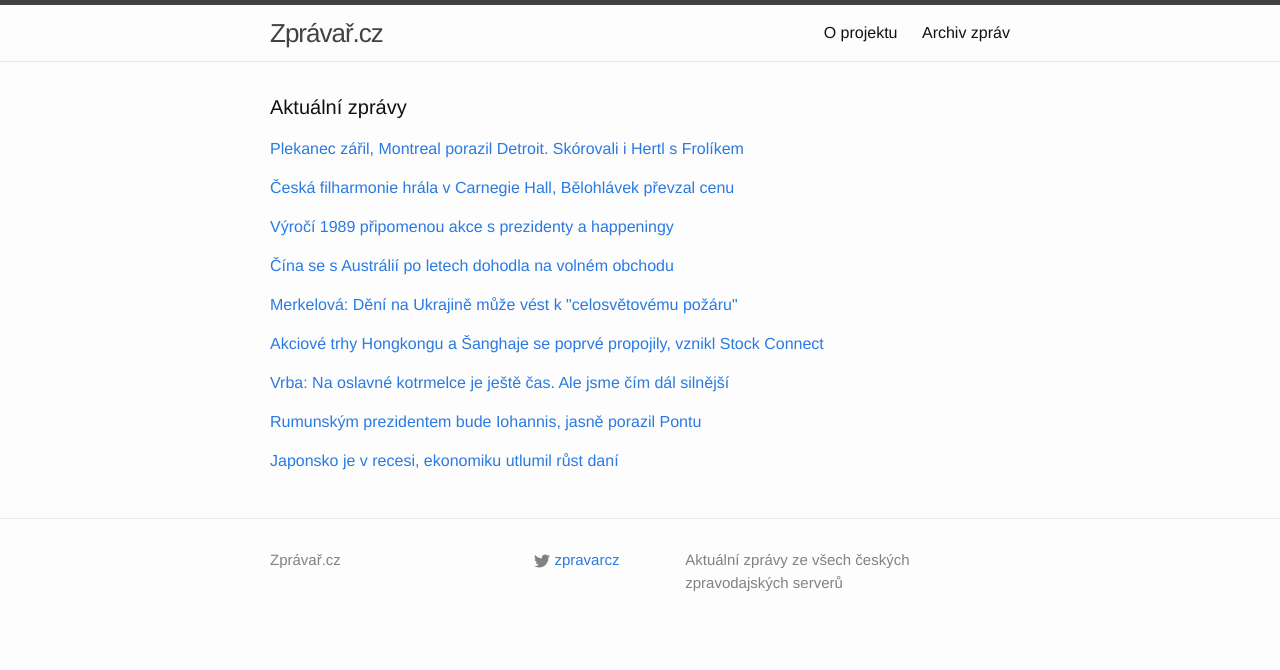
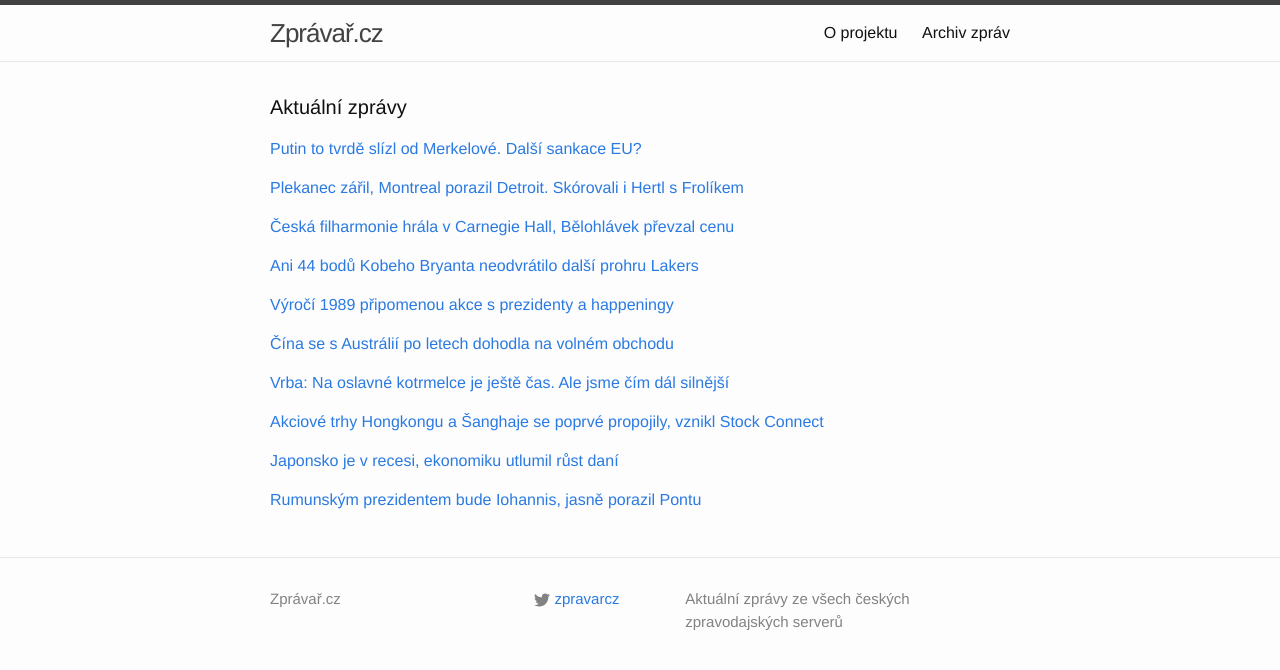
Before and after one commit to adliska/zpravar, a Jekyll site: the page built from index.html, in a window 1280 px wide. Shown: the top 670 px of the page. Built offline with Jekyll 4.4.1, drawn with Linux system fonts in a browser that asks for light colours; some of the changed lines change nothing that is shown.

Commit message:
zpravar news update

```diff
--- a/index.html
+++ b/index.html
@@ -5,8 +5,18 @@ layout: default
 <div class="home">
     <h1 class="page-heading">Aktuální zprávy</h1>
 
-<p><a href="javascript:;" onclick="toggle_visibility('zpravy0')">Plekanec zářil, Montreal porazil Detroit. Skórovali i Hertl s Frolíkem</a></p>
+<p><a href="javascript:;" onclick="toggle_visibility('zpravy0')">Putin to tvrdě slízl od Merkelové. Další sankace EU?</a></p>
 <div id="zpravy0" style="display:none">
+<ul>
+<li><a href=http://www.tyden.cz/rubriky/zahranici/rusko-a-okoli/putin-to-tvrde-slizl-od-merkelove-dalsi-sankace-eu_324476.html>Putin to tvrdě slízl od Merkelové. Další sankace EU? - www.tyden.cz</a></li>
+<li><a href=http://www.lidovky.cz/merkelova-kvuli-ukrajine-nebyvale-ostre-kritizovala-putina-prr-/zpravy-svet.aspx?c=A141117_094440_ln_zahranici_mmu>Merkelová se opřela do Putina: Zpochybňuje celý mírový řád v Evropě  - www.lidovky.cz</a></li>
+<li><a href=http://zahranicni.ihned.cz/rusko/c1-63132790-merkelova-deni-na-ukrajine-muze-vest-k-celosvetovemu-pozaru>Merkelová: Dění na Ukrajině může vést k "celosvětovému požáru" - zahranicni.ihned.cz</a></li>
+<li><a href=http://www.novinky.cz/zahranicni/353688-merkelova-se-nebyvale-ostre-pustila-do-putina.html>Merkelová se nebývale ostře pustila do Putina - www.novinky.cz</a></li>
+<li><a href=http://www.ceskenoviny.cz/zpravy/zpravy/ministri-zahranici-eu-zvazi-dalsi-jmena-na-sankcni-seznam/1148109>Ministři zahraničí EU zváží další jména na sankční seznam - www.ceskenoviny.cz</a></li>
+<li><a href=http://www.ceskenoviny.cz/zpravy/zpravy/merkelova-kvuli-ukrajine-nebyvale-ostre-kritizovala-putina/1148102>Merkelová kvůli Ukrajině nebývale ostře kritizovala Putina - www.ceskenoviny.cz</a></li>
+</ul>
+</div><p><a href="javascript:;" onclick="toggle_visibility('zpravy1')">Plekanec zářil, Montreal porazil Detroit. Skórovali i Hertl s Frolíkem</a></p>
+<div id="zpravy1" style="display:none">
 <ul>
 <li><a href=http://www.tyden.cz/rubriky/sport/hokej/nhl/plekanec-zaril-montreal-porazil-detroit-skorovali-i-hertl-s-frolikem_324477.html>Plekanec zářil, Montreal porazil Detroit. Skórovali i Hertl s Frolíkem - www.tyden.cz</a></li>
 <li><a href=http://www.rozhlas.cz/_zprava/plekanec-reziroval-vitezstvi-montrealu-a-canadiens-jsou-v-cele-nhl--1421301>Plekanec režíroval vítězství Montrealu a Canadiens jsou v čele NHL - www.rozhlas.cz</a></li>
@@ -15,42 +25,36 @@ layout: default
 <li><a href=http://sport.aktualne.cz/hertl-zaridil-vyhru-san-jose-trefili-se-i-plekanec-a-frolik/r~853a924e6e1f11e4aff10025900fea04/>Hertl zařídil výhru San Jose, trefili se i Plekanec a Frolík - sport.aktualne.cz</a></li>
 <li><a href=http://hokej.idnes.cz/plekanec-hertl-a-frolik-skorovali-dlr-/nhl.aspx?c=A141117_065517_nhl_Mkr>Plekanec, Hertl a Frolík skórovali, Pavelec po třech gólech střídal - hokej.idnes.cz</a></li>
 </ul>
-</div><p><a href="javascript:;" onclick="toggle_visibility('zpravy1')">Česká filharmonie hrála v Carnegie Hall, Bělohlávek převzal cenu</a></p>
-<div id="zpravy1" style="display:none">
+</div><p><a href="javascript:;" onclick="toggle_visibility('zpravy2')">Česká filharmonie hrála v Carnegie Hall, Bělohlávek převzal cenu</a></p>
+<div id="zpravy2" style="display:none">
 <ul>
 <li><a href=http://echo24.cz/a/ih3tC>Česká filharmonie hrála v Carnegie Hall, Bělohlávek převzal cenu - echo24.cz</a></li>
 <li><a href=http://art.ihned.cz/klasicka-hudba-a-opera/c1-63132560-ceska-filharmonie-carnegie-hall>Česká filharmonie vystoupila v Carnegie Hall, dvakrát přidávala - art.ihned.cz</a></li>
 <li><a href=http://www.ceskenoviny.cz/zpravy/zpravy/ceska-filharmonie-hrala-v-carnegie-hall-belohlavek-prevzal-cenu/1148070>Česká filharmonie hrála v Carnegie Hall, Bělohlávek převzal cenu - www.ceskenoviny.cz</a></li>
 <li><a href=http://www.rozhlas.cz/_zprava/ceska-filharmonie-zahrala-v-newyorske-carnegie-hall-dvorakovu-novosvetskou--1421273>Česká filharmonie zahrála v newyorské Carnegie Hall Dvořákovu Novosvětskou - www.rozhlas.cz</a></li>
 </ul>
-</div><p><a href="javascript:;" onclick="toggle_visibility('zpravy2')">Výročí 1989 připomenou akce s prezidenty a happeningy </a></p>
-<div id="zpravy2" style="display:none">
+</div><p><a href="javascript:;" onclick="toggle_visibility('zpravy3')">Ani 44 bodů Kobeho Bryanta neodvrátilo další prohru Lakers</a></p>
+<div id="zpravy3" style="display:none">
+<ul>
+<li><a href=http://www.denik.cz/ostatni_sport/ani-44-bodu-kobeho-bryanta-neodvratilo-dalsi-prohru-lakers-20141117.html>Ani 44 bodů Kobeho Bryanta neodvrátilo další prohru Lakers - www.denik.cz</a></li>
+<li><a href=http://sport.idnes.cz/nba-basketbal-souhrn-lakers-kobe-bryant-fck-/basket.aspx?c=A141117_093115_sport-basket_ten>Bryant pálil jako o život, ale jeho Lakers znovu zradila obrana - sport.idnes.cz</a></li>
+<li><a href=http://www.sportovninoviny.cz/zpravy/ani-44-bodu-kobeho-bryanta-neodvratilo-dalsi-prohru-lakers/1148111>Ani 44 bodů Kobeho Bryanta neodvrátilo další prohru Lakers - www.sportovninoviny.cz</a></li>
+<li><a href=http://sport.aktualne.cz/lakers-zase-padli-nepomohlo-ani-44-bodu-kobeho-bryanta/r~f1fcf1ca6e3211e4b0c4002590604f2e/>Lakers zase padli, nepomohlo ani 44 bodů Kobeho Bryanta - sport.aktualne.cz</a></li>
+</ul>
+</div><p><a href="javascript:;" onclick="toggle_visibility('zpravy4')">Výročí 1989 připomenou akce s prezidenty a happeningy </a></p>
+<div id="zpravy4" style="display:none">
 <ul>
 <li><a href=http://www.lidovky.cz/vyroci-1989-pripomenou-akce-s-prezidenty-a-happeningy-fyw-/zpravy-domov.aspx?c=A141117_082913_ln_domov_mct>Výročí 1989 připomenou akce s prezidenty a happeningy  - www.lidovky.cz</a></li>
 <li><a href=http://zpravy.idnes.cz/oslavy-padu-kominismu-v-listopadu-1989-dwc-/domaci.aspx?c=A141117_071625_domaci_cen>Výročí listopadu 1989 připomenou pochody, happeningy i akce politiků - zpravy.idnes.cz</a></li>
 <li><a href=http://zpravy.aktualne.cz/domaci/online-25-let-sametove-revoluce/r~9d616df06c1911e490f70025900fea04/>Online: 25 let od revoluce připomenou hapenningy i pieta - zpravy.aktualne.cz</a></li>
 <li><a href=http://www.ceskenoviny.cz/zpravy/zpravy/vyroci-1989-pripomenou-akce-s-prezidenty-a-happeningy/1148080>Výročí 1989 připomenou akce s prezidenty a happeningy - www.ceskenoviny.cz</a></li>
 </ul>
-</div><p><a href="javascript:;" onclick="toggle_visibility('zpravy3')">Čína se s Austrálií po letech dohodla na volném obchodu</a></p>
-<div id="zpravy3" style="display:none">
+</div><p><a href="javascript:;" onclick="toggle_visibility('zpravy5')">Čína se s Austrálií po letech dohodla na volném obchodu</a></p>
+<div id="zpravy5" style="display:none">
 <ul>
 <li><a href=http://www.novinky.cz/ekonomika/353685-cina-se-s-australii-po-letech-dohodla-na-volnem-obchodu.html>Čína se s Austrálií po letech dohodla na volném obchodu - www.novinky.cz</a></li>
 <li><a href=http://zpravy.idnes.cz/australie-a-cina-se-dohodly-na-volnem-obchodu-f3r-/zahranicni.aspx?c=A141117_074658_zahranicni_cen>Austrálie a Čína se dohodly na volném obchodu - zpravy.idnes.cz</a></li>
 <li><a href=http://www.ceskenoviny.cz/zpravy/zpravy/australie-a-cina-dosahly-prulomove-dohody-o-volnem-obchodu/1148088>Austrálie a Čína dosáhly průlomové dohody o volném obchodu - www.ceskenoviny.cz</a></li>
-</ul>
-</div><p><a href="javascript:;" onclick="toggle_visibility('zpravy4')">Merkelová: Dění na Ukrajině může vést k "celosvětovému požáru"</a></p>
-<div id="zpravy4" style="display:none">
-<ul>
-<li><a href=http://zahranicni.ihned.cz/rusko/c1-63132790-merkelova-deni-na-ukrajine-muze-vest-k-celosvetovemu-pozaru>Merkelová: Dění na Ukrajině může vést k "celosvětovému požáru" - zahranicni.ihned.cz</a></li>
-<li><a href=http://www.novinky.cz/zahranicni/353688-merkelova-se-nebyvale-ostre-pustila-do-putina.html>Merkelová se nebývale ostře pustila do Putina - www.novinky.cz</a></li>
-<li><a href=http://www.ceskenoviny.cz/zpravy/zpravy/merkelova-kvuli-ukrajine-nebyvale-ostre-kritizovala-putina/1148102>Merkelová kvůli Ukrajině nebývale ostře kritizovala Putina - www.ceskenoviny.cz</a></li>
-</ul>
-</div><p><a href="javascript:;" onclick="toggle_visibility('zpravy5')">Akciové trhy Hongkongu a Šanghaje se poprvé propojily, vznikl Stock Connect</a></p>
-<div id="zpravy5" style="display:none">
-<ul>
-<li><a href=http://byznys.ihned.cz/trhy-a-investice/c1-63132780-akciove-trhy-hongkongu-a-sanghaje-se-poprve-propojily-vznikl-stock-connect>Akciové trhy Hongkongu a Šanghaje se poprvé propojily, vznikl Stock Connect - byznys.ihned.cz</a></li>
-<li><a href=http://zpravy.e15.cz/burzy-a-trhy/zahranicni-akcie/cinsky-trh-se-otevira-burzy-v-hongkongu-a-sanghaji-propojily-obchodovani-1137552>Čínský trh se otevírá, burzy v Hongkongu a Šanghaji propojily obchodování - zpravy.e15.cz</a></li>
-<li><a href=http://www.financninoviny.cz/zpravodajstvi/zpravy/akciove-trhy-v-hongkongu-a-sanghaji-propojily-obchodovani/1148094>Akciové trhy v Hongkongu a Šanghaji propojily obchodování - www.financninoviny.cz</a></li>
 </ul>
 </div><p><a href="javascript:;" onclick="toggle_visibility('zpravy6')">Vrba: Na oslavné kotrmelce je ještě čas. Ale jsme čím dál silnější</a></p>
 <div id="zpravy6" style="display:none">
@@ -59,12 +63,12 @@ layout: default
 <li><a href=http://sport.lidovky.cz/pavel-vrba-rozhovor-kvalifikace-cesko-island-fnu-/fotbal-ceska-reprezentace.aspx?c=A141117_004144_ln-fotbal-repre_lso>Čtyři zápasy, dvanáct bodů. Výborný odrazový můstek, hodnotil Vrba  - sport.lidovky.cz</a></li>
 <li><a href=http://sport.aktualne.cz/vrba-ukazali-jsme-charakter-nemohli-jsme-ten-zapas-prohrat/r~cfaf45ca6de011e4845a002590604f2e/>Vrba: Ukázali jsme charakter, nemohli jsme prohrát - sport.aktualne.cz</a></li>
 </ul>
-</div><p><a href="javascript:;" onclick="toggle_visibility('zpravy7')">Rumunským prezidentem bude Iohannis, jasně porazil Pontu</a></p>
+</div><p><a href="javascript:;" onclick="toggle_visibility('zpravy7')">Akciové trhy Hongkongu a Šanghaje se poprvé propojily, vznikl Stock Connect</a></p>
 <div id="zpravy7" style="display:none">
 <ul>
-<li><a href=http://www.ceskatelevize.cz/ct24/svet/292635-rumunskym-prezidentem-bude-iohannis-jasne-porazil-pontu/>Rumunským prezidentem bude Iohannis, jasně porazil Pontu - www.ceskatelevize.cz</a></li>
-<li><a href=http://zpravy.e15.cz/zahranicni/politika/rumunske-prezidentske-volby-vyhral-outsider-iohannis-1137550>Rumunské prezidentské volby vyhrál outsider Iohannis - zpravy.e15.cz</a></li>
-<li><a href=http://www.ceskenoviny.cz/zpravy/zpravy/novym-rumunskym-prezidentem-je-iohannis-jasne-porazil-pontu/1148040>Novým rumunským prezidentem je Iohannis, jasně porazil Pontu - www.ceskenoviny.cz</a></li>
+<li><a href=http://byznys.ihned.cz/trhy-a-investice/c1-63132780-akciove-trhy-hongkongu-a-sanghaje-se-poprve-propojily-vznikl-stock-connect>Akciové trhy Hongkongu a Šanghaje se poprvé propojily, vznikl Stock Connect - byznys.ihned.cz</a></li>
+<li><a href=http://zpravy.e15.cz/burzy-a-trhy/zahranicni-akcie/cinsky-trh-se-otevira-burzy-v-hongkongu-a-sanghaji-propojily-obchodovani-1137552>Čínský trh se otevírá, burzy v Hongkongu a Šanghaji propojily obchodování - zpravy.e15.cz</a></li>
+<li><a href=http://www.financninoviny.cz/zpravodajstvi/zpravy/akciove-trhy-v-hongkongu-a-sanghaji-propojily-obchodovani/1148094>Akciové trhy v Hongkongu a Šanghaji propojily obchodování - www.financninoviny.cz</a></li>
 </ul>
 </div><p><a href="javascript:;" onclick="toggle_visibility('zpravy8')">Japonsko je v recesi, ekonomiku utlumil růst daní</a></p>
 <div id="zpravy8" style="display:none">
@@ -73,4 +77,11 @@ layout: default
 <li><a href=http://byznys.ihned.cz/zpravodajstvi-svet/c1-63132760-japonsko-je-v-recesi-hdp-se-ve-tretim-ctvrtleti-propadlo-o-1-6-procenta>Japonsko je v recesi, HDP se ve třetím čtvrtletí propadlo o 1,6 procenta - byznys.ihned.cz</a></li>
 <li><a href=http://www.financninoviny.cz/zpravodajstvi/zpravy/japonsko-je-v-recesi-hdp-se-ve-3-ctvrtleti-snizilo-o-1-6-/1148083>Japonsko je v recesi, HDP se ve 3. čtvrtletí snížilo o 1,6 % - www.financninoviny.cz</a></li>
 </ul>
+</div><p><a href="javascript:;" onclick="toggle_visibility('zpravy9')">Rumunským prezidentem bude Iohannis, jasně porazil Pontu</a></p>
+<div id="zpravy9" style="display:none">
+<ul>
+<li><a href=http://www.ceskatelevize.cz/ct24/svet/292635-rumunskym-prezidentem-bude-iohannis-jasne-porazil-pontu/>Rumunským prezidentem bude Iohannis, jasně porazil Pontu - www.ceskatelevize.cz</a></li>
+<li><a href=http://zpravy.e15.cz/zahranicni/politika/rumunske-prezidentske-volby-vyhral-outsider-iohannis-1137550>Rumunské prezidentské volby vyhrál outsider Iohannis - zpravy.e15.cz</a></li>
+<li><a href=http://www.ceskenoviny.cz/zpravy/zpravy/novym-rumunskym-prezidentem-je-iohannis-jasne-porazil-pontu/1148040>Novým rumunským prezidentem je Iohannis, jasně porazil Pontu - www.ceskenoviny.cz</a></li>
+</ul>
 </div></div>
```
